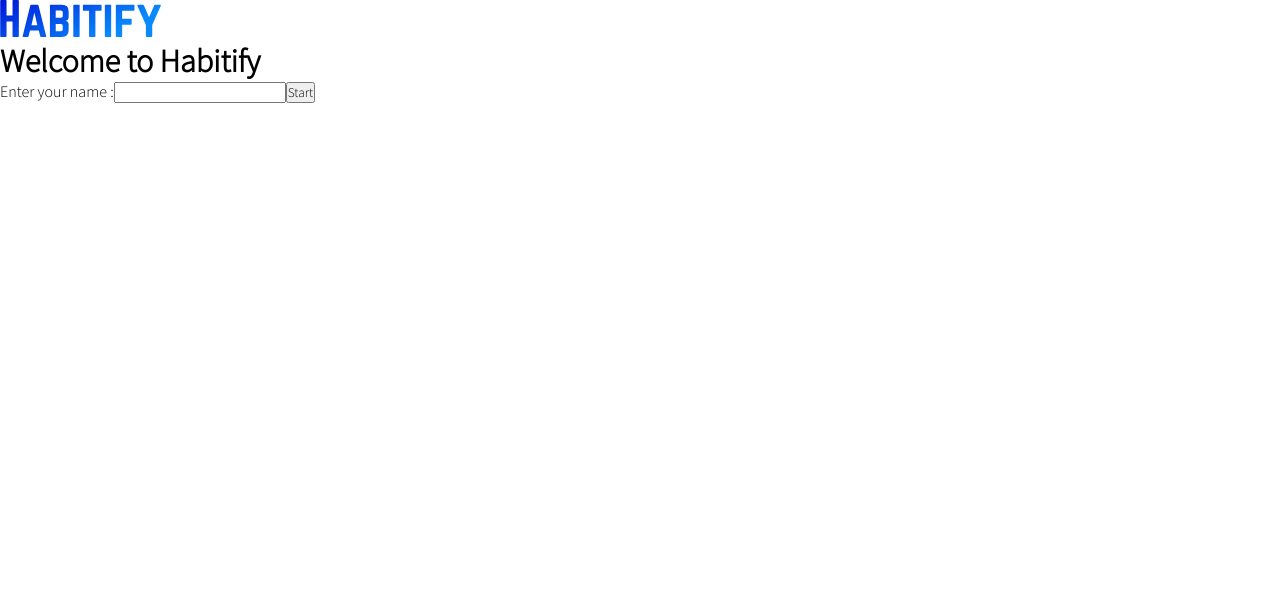
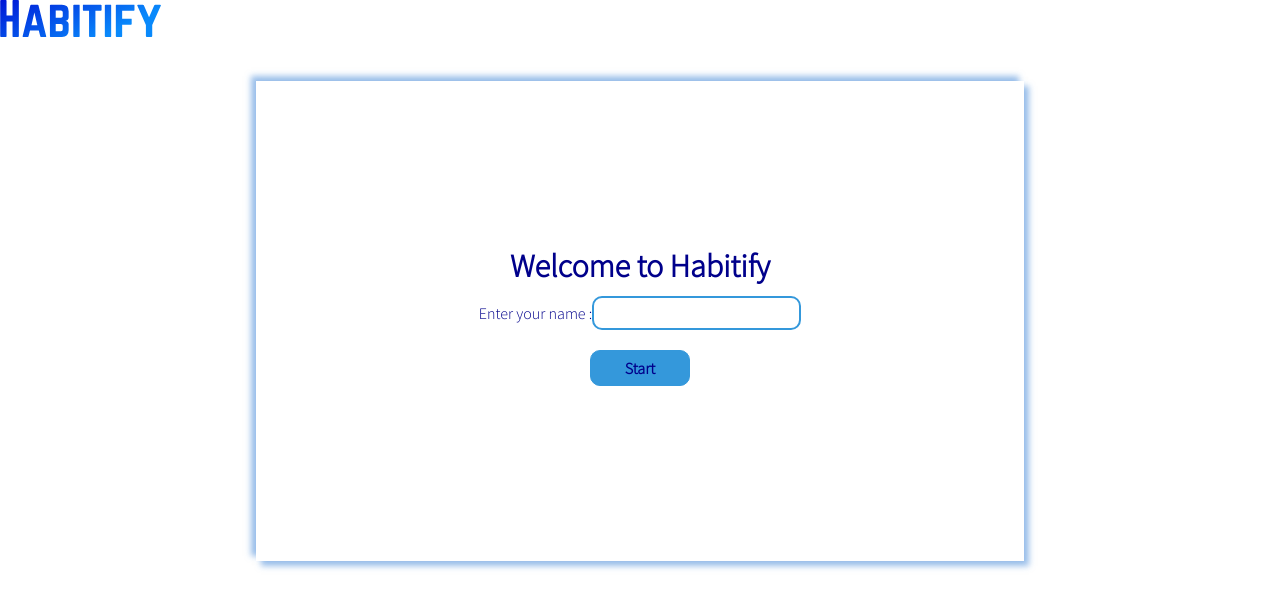
Before and after one commit to GSG-G9/habitify-YA, a React (Create React App) app: page / in a window 1280 px wide. Shown: the top 608 px of the page. Built offline with nearby package versions, Linux system fonts and the light colour scheme.

Commit message:
home component styling

```diff
--- a/src/components/Home/index.js
+++ b/src/components/Home/index.js
@@ -32,12 +32,13 @@ class Home extends React.Component {
   render() {
     const { name } = this.state;
     return (
-      <div>
+      <div className="home">
         <h1>Welcome to Habitify</h1>
-        <form onSubmit={this.handleSubmit}>
+        <form onSubmit={this.handleSubmit} className="home-form">
           <label htmlFor="username">
             Enter your name :
             <input
+              className="home-form-text"
               type="text"
               id="username"
               value={name}
@@ -45,7 +46,7 @@ class Home extends React.Component {
               onChange={this.handleChange}
             />
           </label>
-          <input type="submit" value="Start" />
+          <input type="submit" value="Start" className="home-form-submit" />
         </form>
       </div>
     );
--- a/src/components/Home/style.css
+++ b/src/components/Home/style.css
@@ -0,0 +1,42 @@
+.home {
+    display: flex;
+    justify-content:center;
+    flex-flow: column wrap;
+    align-items: center;
+    height: 60vh;
+    margin : 40px auto;
+    width:60vw;
+    text-align: center;
+    color : darkblue;
+       box-shadow: -5px -5px 6px rgba(71, 139, 216, 0.548),5px 5px 6px rgba(71, 139, 216, 0.548);
+}
+.home-form{
+display: flex;
+justify-content: center;
+flex-direction: column;
+align-items: center;
+padding: 10px;
+}
+.home-form-text{
+    outline: 0;
+    padding:5px;
+    border:2px solid #3498DB;
+    border-radius: 10px;
+    color :rgb(8, 8, 235);
+    font-size: 1em;
+
+}
+.home-form-submit{
+    margin-top: 20px;
+    padding :7px;
+    width:100px;
+    font-size:1em;
+    font-weight: bold;
+    color:darkblue;
+    background-color: #3498DB;
+    outline: 0;
+    border:1px solid #3498DB ;
+    border-radius: 10px;
+    align-items: flex-end;
+
+}
```
Also changed, not shown: 1 other file (tests, documents, lock files or other folders).
